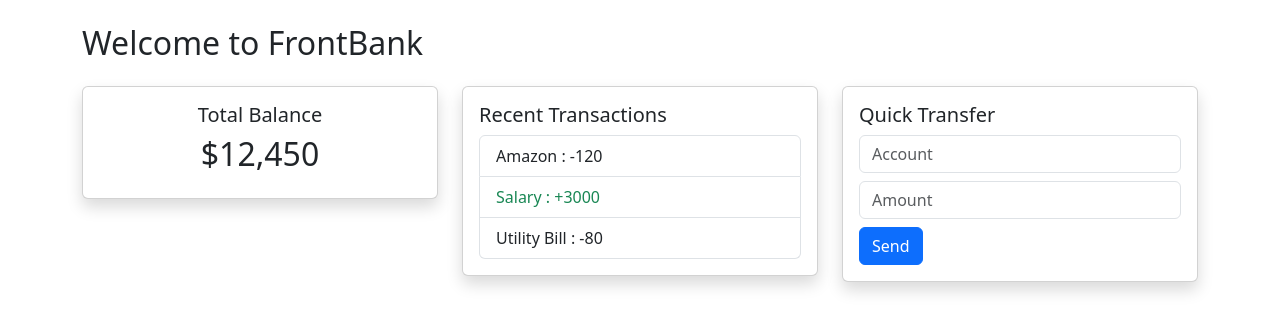
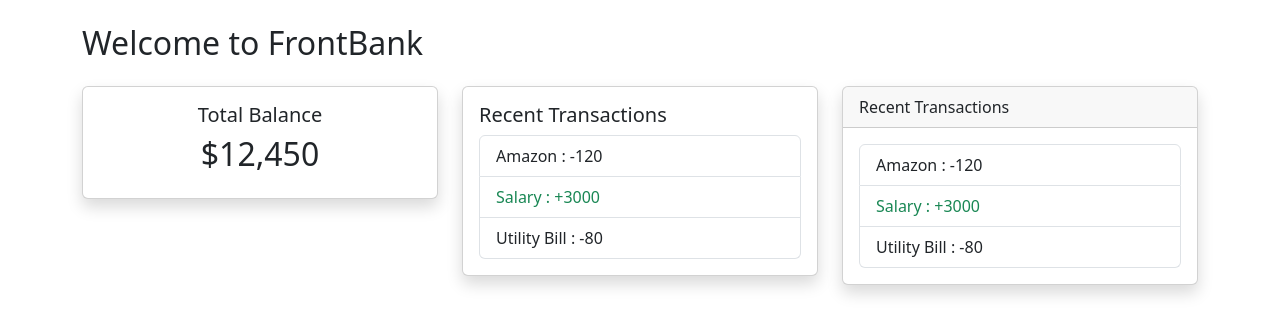
Before and after one commit to Kalyan9912/BANK-APP, a React (Create React App) app in the folder FRONT-END/: page / in a window 1280 px wide. Shown: the top 334 px of the page. Built offline with nearby package versions, Linux system fonts and the light colour scheme.

Commit message:
Update TransferForm.js

```diff
--- a/FRONT-END/src/components/TransferForm.js
+++ b/FRONT-END/src/components/TransferForm.js
@@ -1,20 +1,32 @@
 import React from "react";
 
-function TransferForm(){
+function TransactionList(){
 
   return(
 
     <div className="card shadow">
 
+      <div className="card-header">
+        Recent Transactions
+      </div>
+
       <div className="card-body">
 
-        <h5>Quick Transfer</h5>
+        <ul className="list-group">
 
-        <input className="form-control mb-2" placeholder="Account"/>
+          <li className="list-group-item">
+            Amazon : -120
+          </li>
 
-        <input className="form-control mb-2" placeholder="Amount"/>
+          <li className="list-group-item text-success">
+            Salary : +3000
+          </li>
 
-        <button className="btn btn-primary">Send</button>
+          <li className="list-group-item">
+            Utility Bill : -80
+          </li>
+
+        </ul>
 
       </div>
 
@@ -24,4 +36,4 @@ function TransferForm(){
 
 }
 
-export default TransferForm;
+export default TransactionList;
```
